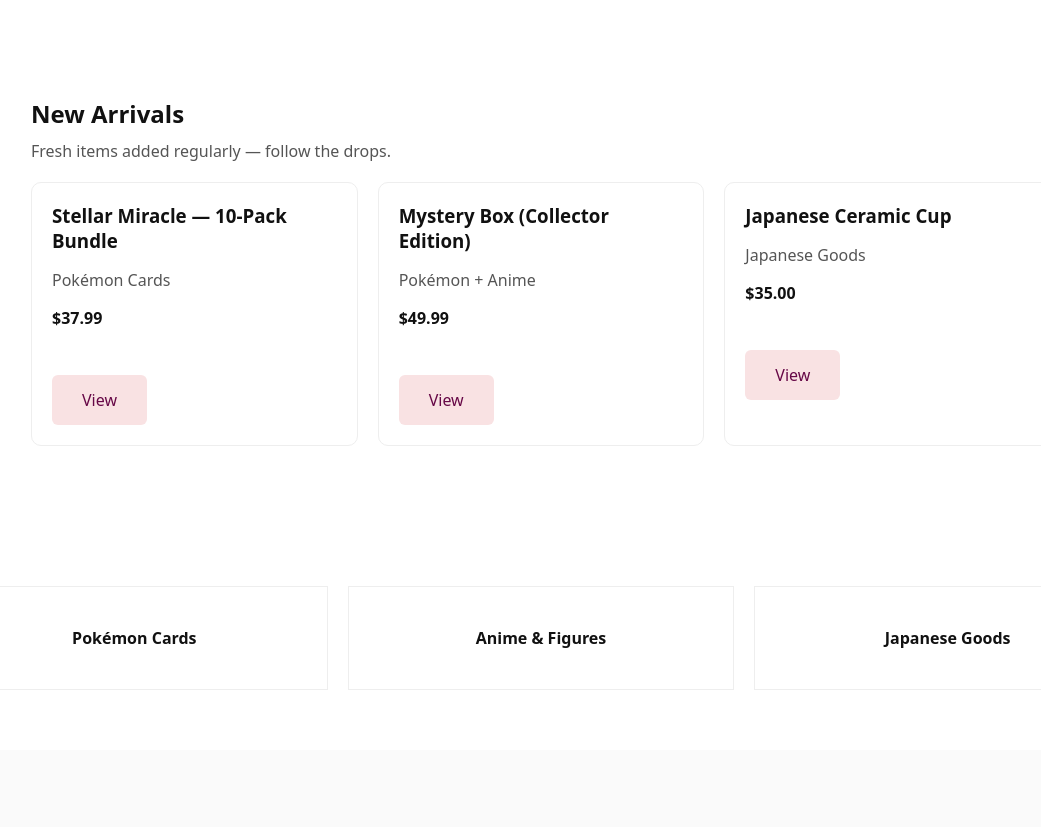
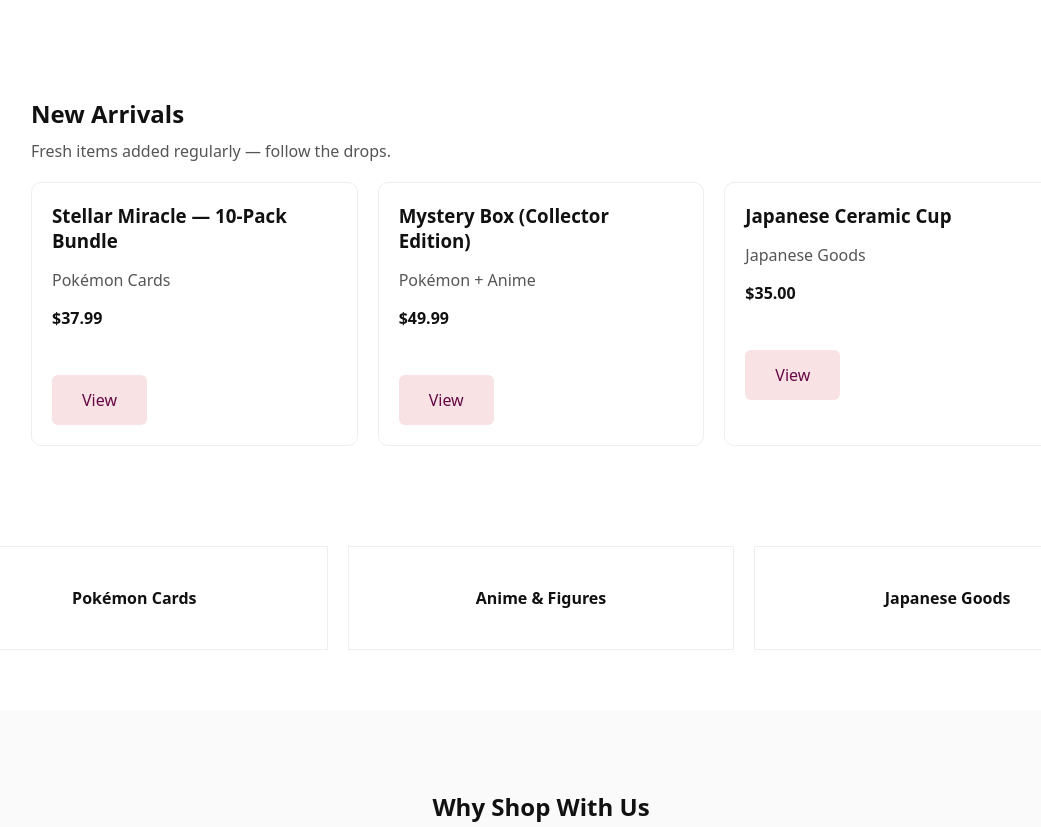
Before and after one commit to BringingJapan/bringingjapantoyou, a plain HTML site: page index.html in a window 1280 px wide. Shown: the part 996-1823 px from the top of the page, without its empty margins (99-1140 px from the left). Drawn offline with Linux system fonts and the light colour scheme; a web font is replaced by a local one.

Commit message:
Update index.html

```diff
--- a/index.html
+++ b/index.html
@@ -70,7 +70,7 @@
 </div>
 </section>
 
-  <section style="padding: 20px 40px 80px; max-width: 1100px; margin: auto;">
+  <section style="padding: 20px 40px 40px; max-width: 1100px; margin: auto;">
 <h2 style="margin-bottom: 10px;">New Arrivals</h2>
 <p style="color:#555; margin-top:0;">
 Fresh items added regularly — follow the drops.
```
